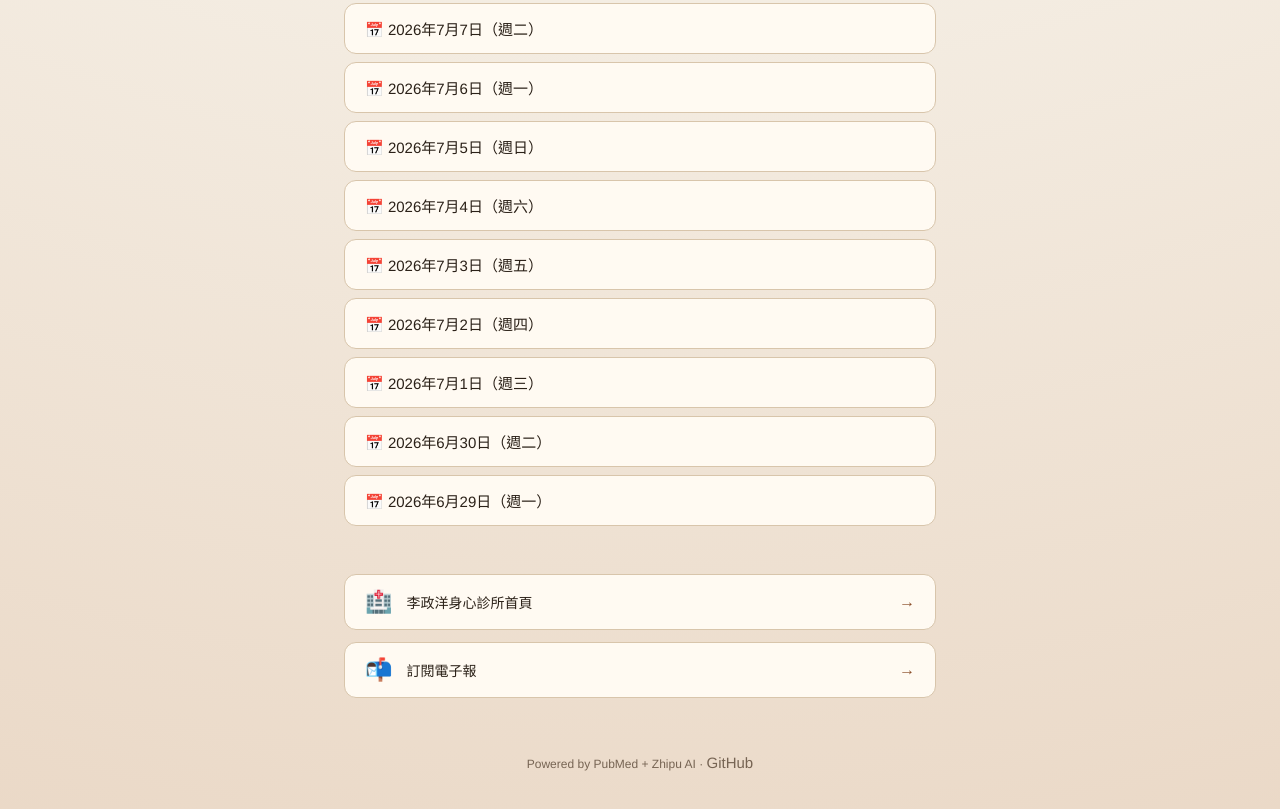
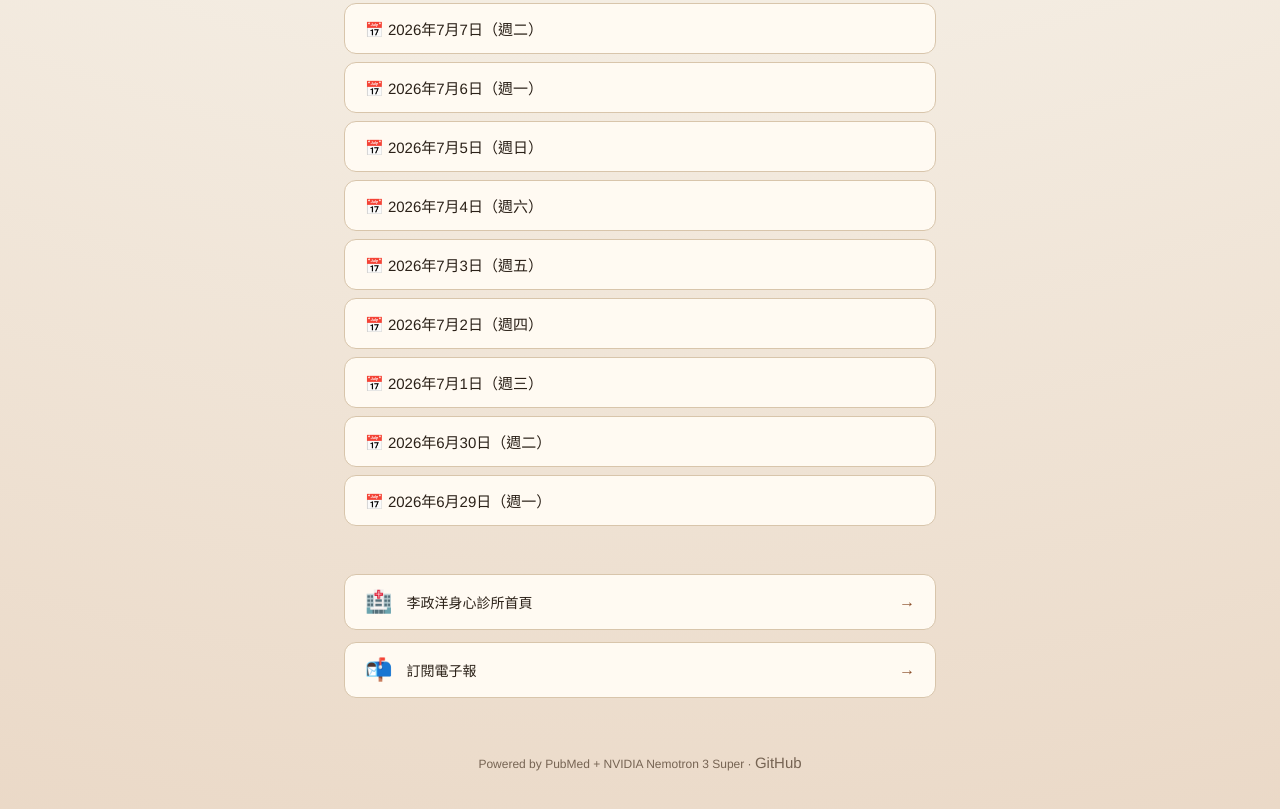
Before and after one commit to u8901006/ocd-brain, a plain HTML site: page docs/index.html in a window 1280 px wide. Shown: the part 1543-2352 px from the top of the page. Drawn offline with Linux system fonts and the light colour scheme.

Commit message:
docs: update current NVIDIA attribution

```diff
--- a/docs/index.html
+++ b/docs/index.html
@@ -81,7 +81,7 @@
     </div>
   </div>
   <footer>
-    <p>Powered by PubMed + Zhipu AI · <a href="https://github.com/u8901006/ocd-brain">GitHub</a></p>
+    <p>Powered by PubMed + NVIDIA Nemotron 3 Super · <a href="https://github.com/u8901006/ocd-brain">GitHub</a></p>
   </footer>
 </div>
 </body>
```
